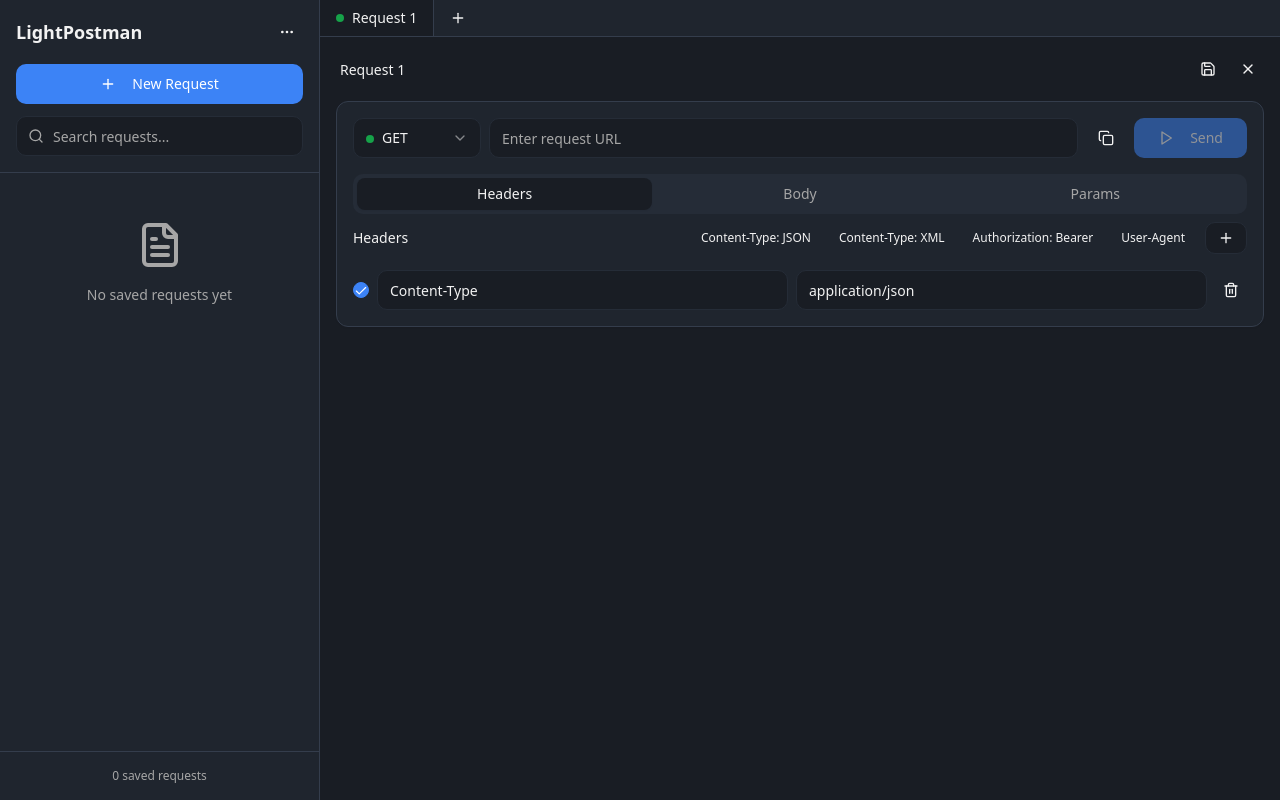
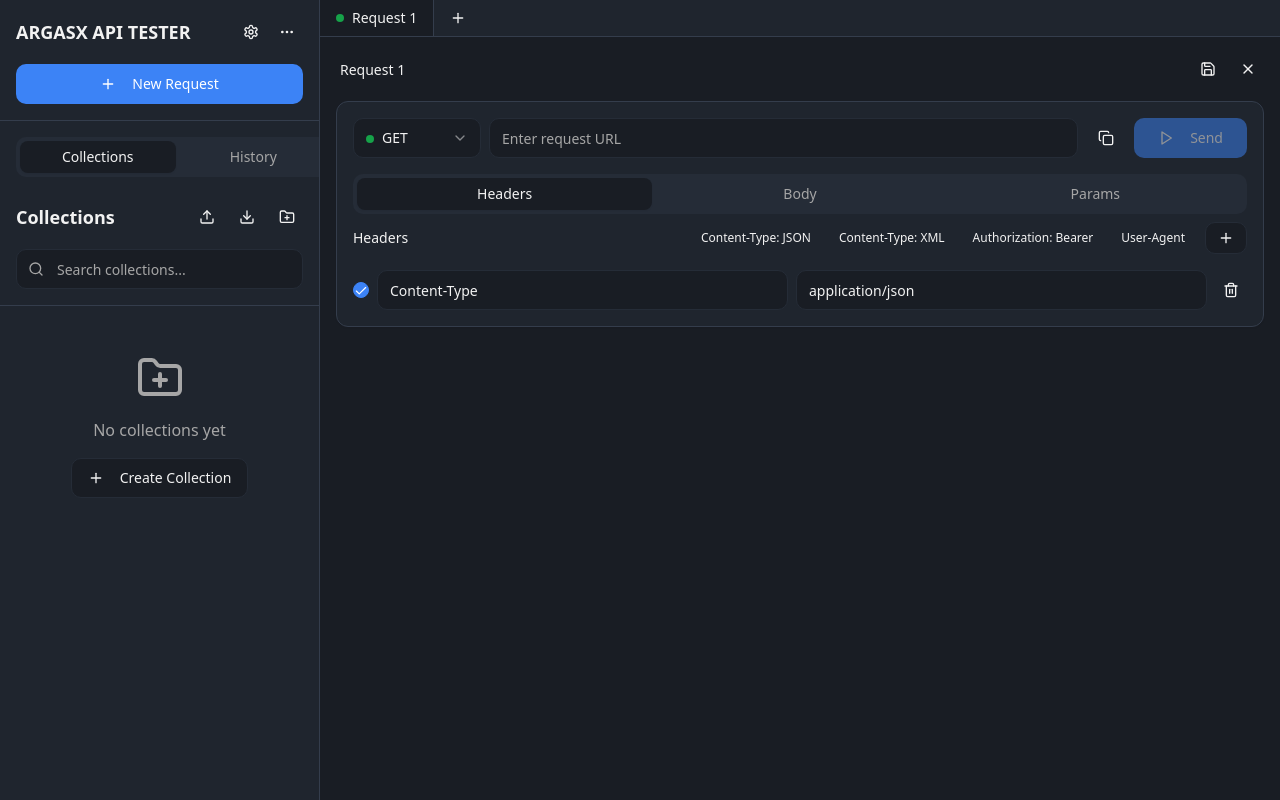
Before and after one commit to altamashs993/ArgasX-API-Tester, a React (Vite) app: page / in a window 1280 px wide. Built offline with nearby package versions, Linux system fonts and the light colour scheme.

Commit message:
Implement Postman import/export

```diff
--- a/index.html
+++ b/index.html
@@ -3,13 +3,13 @@
   <head>
     <meta charset="UTF-8" />
     <meta name="viewport" content="width=device-width, initial-scale=1.0" />
-    <title>LightPostman - Lightweight API Testing Tool</title>
-    <meta name="description" content="A beautiful, cross-platform API testing tool similar to Postman. Test REST APIs with ease - no login required, works offline." />
-    <meta name="author" content="LightPostman" />
-    <meta name="keywords" content="API testing, REST client, HTTP client, Postman alternative, developer tools" />
+    <title>ARGASX API TESTER</title>
+    <meta name="description" content="A powerful API testing tool similar to Postman. Test REST APIs with advanced features like collections, history, and multi-format support." />
+    <meta name="author" content="ARGASX" />
+    <meta name="keywords" content="API testing, REST client, HTTP client, Postman alternative, developer tools, ARGASX" />
 
-    <meta property="og:title" content="LightPostman - Lightweight API Testing Tool" />
-    <meta property="og:description" content="A beautiful, cross-platform API testing tool similar to Postman. Test REST APIs with ease - no login required, works offline." />
+    <meta property="og:title" content="ARGASX API TESTER" />
+    <meta property="og:description" content="A powerful API testing tool similar to Postman. Test REST APIs with advanced features like collections, history, and multi-format support." />
     <meta property="og:type" content="website" />
     <meta property="og:image" content="https://lovable.dev/opengraph-image-p98pqg.png" />
 
--- a/src/components/Sidebar.tsx
+++ b/src/components/Sidebar.tsx
@@ -10,10 +10,18 @@ import {
   Play,
   MoreHorizontal,
   Import,
-  Download
+  Download,
+  Settings,
+  History
 } from "lucide-react";
 import { cn } from "@/lib/utils";
-import { ApiRequest } from "@/types";
+import { ApiRequest, Collection, RequestHistory } from "@/types";
+import { CollectionsPanel } from "./CollectionsPanel";
+import { HistoryPanel } from "./HistoryPanel";
+import { CreateCollectionDialog } from "./CreateCollectionDialog";
+import { SettingsDialog } from "./SettingsDialog";
+import { StorageService } from "@/services/storageService";
+import { Tabs, TabsContent, TabsList, TabsTrigger } from "@/components/ui/tabs";
 import {
   DropdownMenu,
   DropdownMenuContent,
@@ -22,37 +30,34 @@ import {
 } from "@/components/ui/dropdown-menu";
 
 interface SidebarProps {
-  savedRequests: ApiRequest[];
+  collections: Collection[];
+  history: RequestHistory[];
   onRequestSelect: (request: ApiRequest) => void;
   onNewRequest: () => void;
+  onCreateCollection: (name: string, description: string) => Collection;
   onImportCollection: () => void;
-  onExportCollection: () => void;
+  onExportCollection: (collectionId?: string) => void;
+  onCollectionsChange: (collections: Collection[]) => void;
+  onHistoryChange: (history: RequestHistory[]) => void;
 }
 
 export function Sidebar({
-  savedRequests,
+  collections,
+  history,
   onRequestSelect,
   onNewRequest,
+  onCreateCollection,
   onImportCollection,
-  onExportCollection
+  onExportCollection,
+  onCollectionsChange,
+  onHistoryChange
 }: SidebarProps) {
-  const [searchQuery, setSearchQuery] = useState("");
-  const [expandedFolders, setExpandedFolders] = useState<Set<string>>(new Set());
+  const [showCreateCollection, setShowCreateCollection] = useState(false);
+  const [showSettings, setShowSettings] = useState(false);
 
-  const filteredRequests = savedRequests.filter(request =>
-    request.name.toLowerCase().includes(searchQuery.toLowerCase()) ||
-    request.url.toLowerCase().includes(searchQuery.toLowerCase())
-  );
-
-  const getMethodColor = (method: string) => {
-    switch (method.toUpperCase()) {
-      case 'GET': return 'bg-method-get';
-      case 'POST': return 'bg-method-post';
-      case 'PUT': return 'bg-method-put';
-      case 'DELETE': return 'bg-method-delete';
-      case 'PATCH': return 'bg-method-patch';
-      default: return 'bg-muted';
-    }
+  const handleCreateCollection = (name: string, description: string) => {
+    onCreateCollection(name, description);
+    setShowCreateCollection(false);
   };
 
   return (
@@ -60,7 +65,16 @@ export function Sidebar({
       {/* Header */}
       <div className="p-4 border-b">
         <div className="flex items-center justify-between mb-4">
-          <h2 className="text-lg font-semibold">LightPostman</h2>
+          <h2 className="text-lg font-semibold">ARGASX API TESTER</h2>
+          <div className="flex items-center space-x-1">
+            <Button
+              variant="ghost"
+              size="sm"
+              className="h-8 w-8 p-0"
+              onClick={() => setShowSettings(true)}
+            >
+              <Settings className="h-4 w-4" />
+            </Button>
             <DropdownMenu>
               <DropdownMenuTrigger asChild>
                 <Button variant="ghost" size="sm" className="h-8 w-8 p-0">
@@ -72,87 +86,84 @@ export function Sidebar({
                   <Import className="h-4 w-4 mr-2" />
                   Import Collection
                 </DropdownMenuItem>
-              <DropdownMenuItem onClick={onExportCollection}>
+                <DropdownMenuItem onClick={() => onExportCollection()}>
                   <Download className="h-4 w-4 mr-2" />
-                Export Collection
+                  Export All Collections
                 </DropdownMenuItem>
               </DropdownMenuContent>
             </DropdownMenu>
+          </div>
         </div>
 
         <Button onClick={onNewRequest} className="w-full">
           <Plus className="h-4 w-4 mr-2" />
           New Request
         </Button>
-
-        <div className="relative mt-3">
-          <Search className="absolute left-3 top-1/2 transform -translate-y-1/2 h-4 w-4 text-muted-foreground" />
-          <Input
-            placeholder="Search requests..."
-            value={searchQuery}
-            onChange={(e) => setSearchQuery(e.target.value)}
-            className="pl-9"
-          />
-        </div>
       </div>
 
-      {/* Requests List */}
-      <div className="flex-1 overflow-y-auto p-4">
-        {filteredRequests.length === 0 ? (
-          <div className="text-center py-8">
-            <FileText className="h-12 w-12 text-muted-foreground mx-auto mb-4" />
-            <p className="text-sm text-muted-foreground">
-              {searchQuery ? "No requests match your search" : "No saved requests yet"}
-            </p>
-          </div>
-        ) : (
-          <div className="space-y-2">
-            {filteredRequests.map((request) => (
-              <Card
-                key={request.id}
-                className={cn(
-                  "p-3 cursor-pointer hover:bg-card-hover transition-colors",
-                  "border-l-4 border-l-transparent hover:border-l-primary"
-                )}
-                onClick={() => onRequestSelect(request)}
-              >
-                <div className="flex items-center justify-between">
-                  <div className="flex items-center space-x-3 flex-1 min-w-0">
-                    <div className={cn(
-                      "w-2 h-2 rounded-full flex-shrink-0",
-                      getMethodColor(request.method)
-                    )} />
-                    <div className="min-w-0 flex-1">
-                      <p className="text-sm font-medium truncate">{request.name}</p>
-                      <p className="text-xs text-muted-foreground truncate">
-                        {request.method} {request.url || 'No URL'}
-                      </p>
-                    </div>
-                  </div>
-                  <Button
-                    variant="ghost"
-                    size="sm"
-                    className="h-6 w-6 p-0 opacity-0 group-hover:opacity-100"
-                    onClick={(e) => {
-                      e.stopPropagation();
+      {/* Tabs */}
+      <div className="flex-1 overflow-hidden">
+        <Tabs defaultValue="collections" className="h-full flex flex-col">
+          <TabsList className="grid w-full grid-cols-2 mx-4 mt-4">
+            <TabsTrigger value="collections">Collections</TabsTrigger>
+            <TabsTrigger value="history">History</TabsTrigger>
+          </TabsList>
+
+          <TabsContent value="collections" className="flex-1 overflow-hidden">
+            <CollectionsPanel
+              collections={collections}
+              requests={StorageService.getRequests()}
+              onRequestSelect={onRequestSelect}
+              onCreateCollection={(collection) => {
+                const newCollection = onCreateCollection(collection.name, collection.description);
+                return newCollection;
+              }}
+              onUpdateCollection={(id, updates) => {
+                StorageService.updateCollection(id, updates);
+                onCollectionsChange(StorageService.getCollections());
+              }}
+              onDeleteCollection={(id) => {
+                StorageService.deleteCollection(id);
+                onCollectionsChange(StorageService.getCollections());
+              }}
+              onImportCollection={onImportCollection}
+              onExportCollection={onExportCollection}
+            />
+          </TabsContent>
+
+          <TabsContent value="history" className="flex-1 overflow-hidden">
+            <HistoryPanel
+              history={history}
+              onHistoryItemSelect={(historyItem) => {
+                // Find the request by ID and open it
+                const requests = StorageService.getRequests();
+                const request = requests.find(r => r.id === historyItem.requestId);
+                if (request) {
                   onRequestSelect(request);
+                }
               }}
-                  >
-                    <Play className="h-3 w-3" />
-                  </Button>
-                </div>
-              </Card>
-            ))}
-          </div>
-        )}
+              onClearHistory={() => {
+                StorageService.clearHistory();
+                onHistoryChange([]);
+              }}
+            />
+          </TabsContent>
+        </Tabs>
       </div>
 
-      {/* Footer */}
-      <div className="p-4 border-t text-center">
-        <p className="text-xs text-muted-foreground">
-          {savedRequests.length} saved request{savedRequests.length !== 1 ? 's' : ''}
-        </p>
-      </div>
+      {/* Dialogs */}
+      <CreateCollectionDialog
+        open={showCreateCollection}
+        onOpenChange={setShowCreateCollection}
+        onCreateCollection={(collection) => {
+          handleCreateCollection(collection.name, collection.description);
+        }}
+      />
+
+      <SettingsDialog
+        open={showSettings}
+        onOpenChange={setShowSettings}
+      />
     </div>
   );
 }
--- a/src/pages/Index.tsx
+++ b/src/pages/Index.tsx
@@ -2,28 +2,25 @@ import { useState, useEffect } from "react";
 import { RequestTabs } from "@/components/RequestTabs";
 import { Sidebar } from "@/components/Sidebar";
 import { ThemeProvider } from "@/contexts/ThemeContext";
-import { ApiRequest, ApiResponse } from "@/types";
-import { HttpService, StorageService } from "@/services/httpService";
+import { ApiRequest, ApiResponse, Collection, RequestHistory } from "@/types";
+import { HttpService } from "@/services/httpService";
+import { StorageService } from "@/services/storageService";
 import { useToast } from "@/hooks/use-toast";
 
 const Index = () => {
   const [requests, setRequests] = useState<ApiRequest[]>([]);
-  const [savedRequests, setSavedRequests] = useState<ApiRequest[]>([]);
+  const [collections, setCollections] = useState<Collection[]>([]);
   const [responses, setResponses] = useState<Record<string, ApiResponse>>({});
+  const [history, setHistory] = useState<RequestHistory[]>([]);
   const [activeTab, setActiveTab] = useState<string>("");
   const [loadingTabs, setLoadingTabs] = useState<Set<string>>(new Set());
   const { toast } = useToast();
 
-  // Load saved requests on mount
+  // Load data on mount
   useEffect(() => {
-    const saved = StorageService.loadRequests();
-    setSavedRequests(saved);
+    setCollections(StorageService.getCollections());
+    setHistory(StorageService.getHistory());
   }, []);
-
-  // Save requests whenever they change
-  useEffect(() => {
-    StorageService.saveRequests(savedRequests);
-  }, [savedRequests]);
 
   const createNewRequest = (): ApiRequest => ({
     id: crypto.randomUUID(),
@@ -81,6 +78,15 @@ const Index = () => {
       const response = await HttpService.sendRequest(request);
       setResponses(prev => ({ ...prev, [requestId]: response }));
 
+      // Add to history
+      StorageService.addToHistory({
+        requestId: request.id,
+        method: request.method,
+        url: request.url,
+        status: response.status
+      });
+      setHistory(StorageService.getHistory());
+
       toast({
         title: "Request completed",
         description: `${response.status} ${response.statusText} • ${response.time}ms`
@@ -100,27 +106,45 @@ const Index = () => {
     }
   };
 
-  const handleSaveRequest = (requestId: string) => {
+  const handleSaveRequest = (requestId: string, name: string, collectionId: string) => {
     const request = requests.find(r => r.id === requestId);
     if (!request) return;
 
-    const existingIndex = savedRequests.findIndex(r => r.id === requestId);
+    const updatedRequest = { ...request, name, collectionId };
+    const savedRequest = StorageService.saveRequest(updatedRequest);
 
-    if (existingIndex >= 0) {
-      setSavedRequests(prev =>
-        prev.map(r => r.id === requestId ? request : r)
-      );
+    // Update the current tab with the saved request
+    setRequests(prev => prev.map(r => r.id === requestId ? savedRequest : r));
+
+    toast({
+      title: "Request saved",
+      description: `"${name}" has been saved to collection`
+    });
+  };
+
+  const handleUpdateRequest = (requestId: string) => {
+    const request = requests.find(r => r.id === requestId);
+    if (!request) return;
+
+    StorageService.updateRequest(request.id, request);
     toast({
       title: "Request updated",
       description: `"${request.name}" has been updated`
     });
-    } else {
-      setSavedRequests(prev => [...prev, request]);
+  };
+
+  const handleSaveAsNew = (requestId: string, name: string, collectionId: string) => {
+    const request = requests.find(r => r.id === requestId);
+    if (!request) return;
+
+    const newRequest = { ...request, name, collectionId };
+    delete (newRequest as any).id;
+    const savedRequest = StorageService.saveRequest(newRequest);
+
     toast({
-        title: "Request saved",
-        description: `"${request.name}" has been saved to your collection`
+      title: "Request saved as new",
+      description: `"${name}" has been saved as a new request`
     });
-    }
   };
 
   const handleRequestSelect = (savedRequest: ApiRequest) => {
@@ -136,16 +160,35 @@ const Index = () => {
     setActiveTab(savedRequest.id);
   };
 
+  const handleCreateCollection = (name: string, description: string) => {
+    const collection = StorageService.createCollection({ name, description });
+    setCollections(prev => [...prev, collection]);
+    return collection;
+  };
+
   const handleImportCollection = async () => {
     try {
-      const imported = await StorageService.importRequests();
-      if (imported) {
-        setSavedRequests(prev => [...prev, ...imported]);
+      const input = document.createElement('input');
+      input.type = 'file';
+      input.accept = '.json';
+
+      input.onchange = async (e) => {
+        const file = (e.target as HTMLInputElement).files?.[0];
+        if (!file) return;
+
+        const text = await file.text();
+        const data = JSON.parse(text);
+        const { collections: importedCollections, requests: importedRequests } = StorageService.importPostmanCollection(data);
+
+        setCollections(prev => [...prev, ...importedCollections]);
+
         toast({
           title: "Collection imported",
-          description: `${imported.length} requests imported successfully`
+          description: `${importedRequests.length} requests imported successfully`
         });
-      }
+      };
+
+      input.click();
     } catch (error) {
       toast({
         title: "Import failed",
@@ -155,9 +198,19 @@ const Index = () => {
     }
   };
 
-  const handleExportCollection = () => {
+  const handleExportCollection = (collectionId?: string) => {
     try {
-      StorageService.exportRequests(savedRequests);
+      const data = StorageService.exportCollection(collectionId);
+      const blob = new Blob([JSON.stringify(data, null, 2)], { type: 'application/json' });
+      const url = URL.createObjectURL(blob);
+      const a = document.createElement('a');
+      a.href = url;
+      a.download = collectionId ?
+        `${collections.find(c => c.id === collectionId)?.name || 'collection'}.json` :
+        'argasx-collections.json';
+      a.click();
+      URL.revokeObjectURL(url);
+
       toast({
         title: "Collection exported",
         description: "Your collection has been downloaded"
@@ -182,11 +235,15 @@ const Index = () => {
     <ThemeProvider>
       <div className="h-screen bg-background flex">
         <Sidebar
-          savedRequests={savedRequests}
+          collections={collections}
+          history={history}
           onRequestSelect={handleRequestSelect}
           onNewRequest={handleTabAdd}
+          onCreateCollection={handleCreateCollection}
           onImportCollection={handleImportCollection}
           onExportCollection={handleExportCollection}
+          onCollectionsChange={setCollections}
+          onHistoryChange={setHistory}
         />
         <div className="flex-1 overflow-hidden">
           <RequestTabs
@@ -194,15 +251,15 @@ const Index = () => {
             responses={responses}
             activeTab={activeTab}
             loadingTabs={loadingTabs}
-            collections={[]}
+            collections={collections}
             onTabChange={setActiveTab}
             onTabClose={handleTabClose}
             onTabAdd={handleTabAdd}
             onRequestChange={handleRequestChange}
             onSendRequest={handleSendRequest}
             onSaveRequest={handleSaveRequest}
-            onUpdateRequest={(id) => {}}
-            onSaveAsNew={(id) => {}}
+            onUpdateRequest={handleUpdateRequest}
+            onSaveAsNew={handleSaveAsNew}
           />
         </div>
       </div>
```
Also changed, not shown: src/components/RequestTab.tsx (+27 -5 lines), src/components/RequestTabs.tsx (+4 -4 lines). Lines whose indentation alone changed are shown as unchanged.
